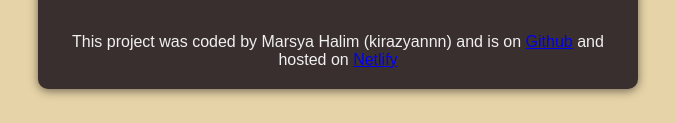
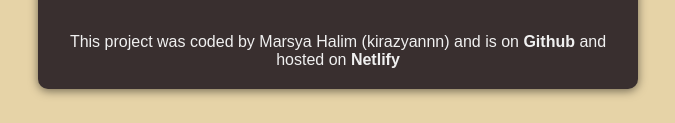
Before and after one commit to kirazyannn/weather-app-project, a plain HTML site: page index.html in a window 1280 px wide. Shown: the part 323-446 px from the top of the page, without its empty margins (302-977 px from the left). Drawn offline with nearby package versions, Linux system fonts and the light colour scheme.

Commit message:
Updated CSS for hyperlinks

```diff
--- a/src/styles.css
+++ b/src/styles.css
@@ -93,3 +93,15 @@
   width: 90px;
   vertical-align: middle;
 }
+
+a {
+  color: #f0f0f0;
+  font-weight: bold;
+  text-decoration: none;
+}
+
+a:hover {
+  color: #59a985;
+  text-decoration: underline;
+  transition: ease-in-out 150ms;
+}
```
